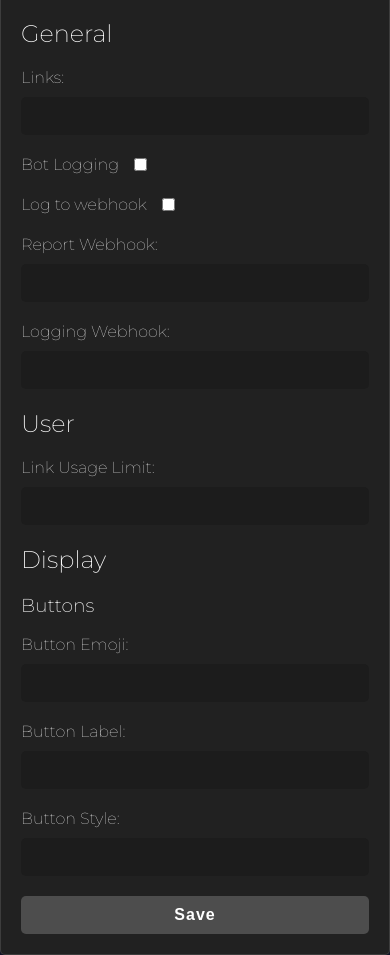
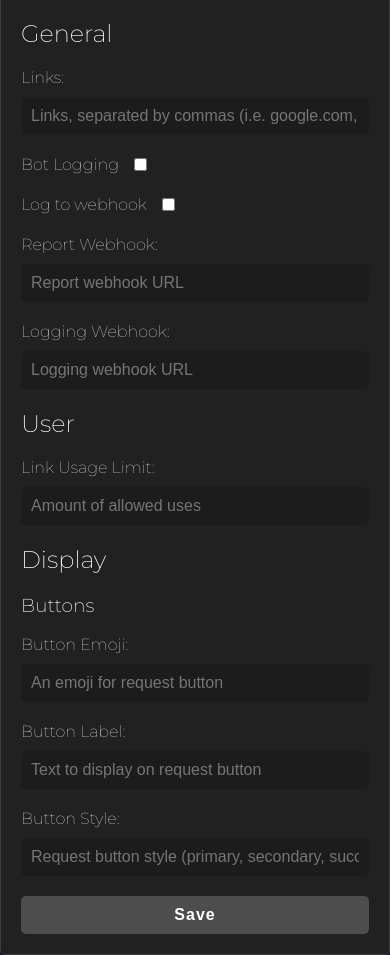
Before and after one commit to NebulaServices/dispenser-control-panel, a website: page static/index.html in a window 390 px wide. Shown: the part 123-1078 px from the top of the page. Drawn offline with Linux system fonts and the light colour scheme; no server answers.

Commit message:
QoL fixes
* Removed placeholder content and instead use input field placeholders

* Make UI responsive and mobile-friendly

```diff
--- a/static/index.html
+++ b/static/index.html
@@ -20,7 +20,13 @@ window.addEventListener("load", () => {
     </script>
     <meta charset="UTF-8">
     <title>Dispenser Control Panel</title>
-   <link rel="stylesheet" type="text/css" href='style.css'>
+    <link rel="stylesheet" type="text/css" href='style.css'>
+    <meta name="viewport" content="user-scalable=1, initial-scale=1,minimum-scale=1, maximum-scale=5, width=device-width">
+    <meta name="apple-mobile-web-app-capable" content="yes" />
+    <meta name="apple-mobile-web-app-status-bar-style" content="black" />
+    <meta name="HandheldFriendly" content="true" />
+    <meta name="mobile-web-app-capable" content="yes" />
+
   </head>
   <body>
     <div id="loading-circle" style="
@@ -50,7 +56,7 @@ z-index: 10000203030;
       <h2>General</h2>
       <form>
         <label for="links">Links:</label>
-        <input type="text" id="links" name="links">
+        <input type="text" id="links" name="links" placeholder="Links, separated by commas (i.e. google.com, bing.com)">
         <div class="toggle">
         <label for="toggle1">Bot Logging</label>
         <input type="checkbox" id="toggle1" name="toggle1">
@@ -60,20 +66,20 @@ z-index: 10000203030;
         <input type="checkbox" id="toggle2" name="toggle2">
        </div>
         <label for="r_webhook">Report Webhook:</label>
-        <input type="url" id="r_webhook" name="webhook">
+        <input type="url" id="r_webhook" name="webhook" placeholder="Report webhook URL">
         <label for="l_webhook">Logging Webhook:</label>
-        <input type="url" id="l_webhook" name="webhook">
+        <input type="url" id="l_webhook" name="webhook" placeholder="Logging webhook URL">
         <h2> User  </h2>
         <label for="userLimit"> Link Usage Limit:</label>
-        <input type="number" id="userLimit" name="LUL">
+        <input type="number" id="userLimit" name="LUL" placeholder="Amount of allowed uses">
         <h2> Display  </h2>
         <h3> Buttons </h3>
         <label for="emoji">Button Emoji:</label>
-        <input type="text" id="emoji" name="Button_Emoji">
+        <input type="text" id="emoji" name="Button_Emoji" placeholder="An emoji for request button">
         <label for="buttonLabel">Button Label:</label>
-        <input type="text" id="buttonLabel" name="button_Label">
+        <input type="text" id="buttonLabel" name="button_Label" placeholder="Text to display on request button">
         <label for="buttonStyle">Button Style:</label>
-        <input type="text" id="buttonStyle" name="button_Style">
+        <input type="text" id="buttonStyle" name="button_Style" placeholder="Request button style (primary, secondary, success, danger)">
 
         <button id='button' type="button" onclick="saveSettings()">Save</button>
 
```
Also changed, not shown: config.js (+7 -13 lines).
